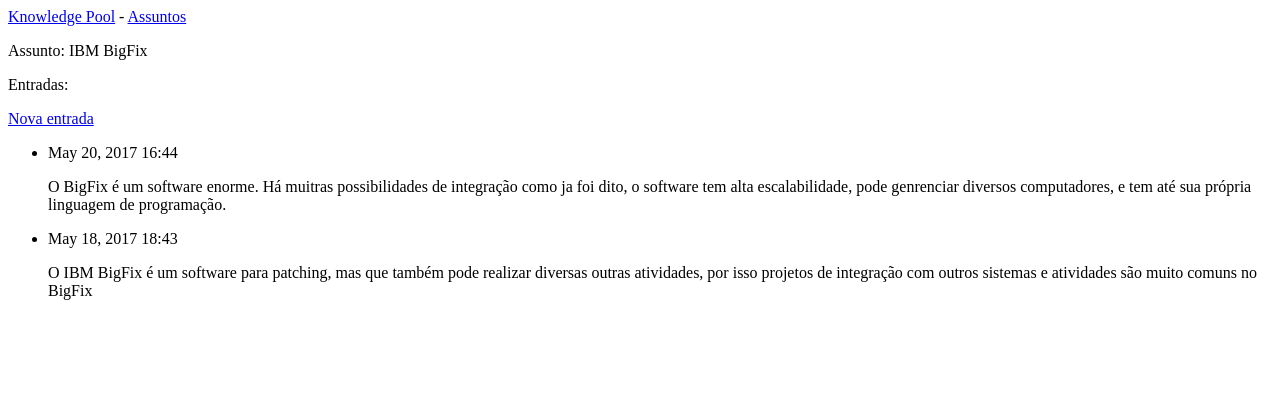
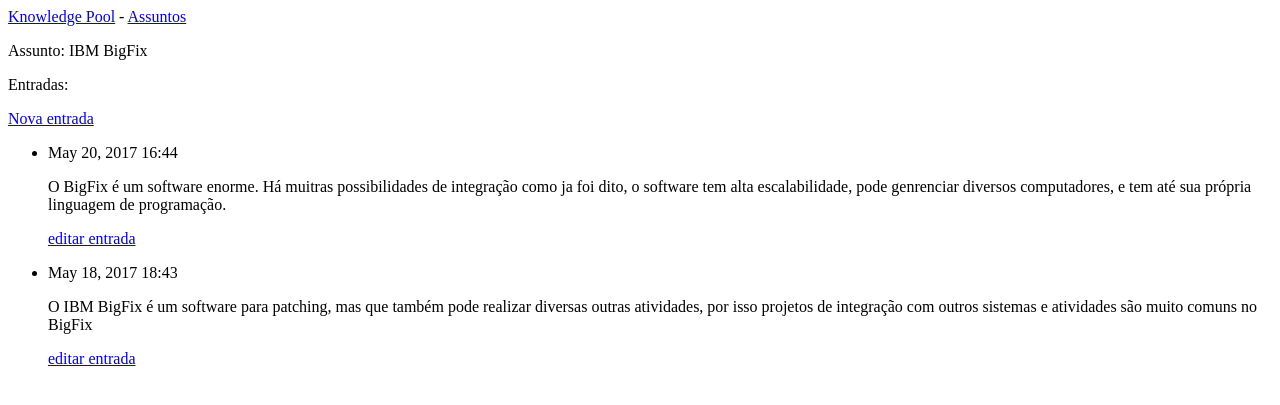
Before and after one commit to tv-nieri/knowledge_pool, a Django app: page /assuntos/1/ in a window 1280 px wide. Shown: the top 405 px of the page. Run offline with Django 3.2, Linux system fonts and the light colour scheme; data comes from the database, SQL or seed files in the repository; both versions use the stored data as it was after the commit.

Commit message:
Add edit entries functionality to knowledge_pool app

```diff
--- a/knowledge_pool/templates/knowledge_pool/assunto.html
+++ b/knowledge_pool/templates/knowledge_pool/assunto.html
@@ -10,7 +10,11 @@
       <li>
         <p>{{ entrada.data_criacao|date:'M d, Y H:i' }}</p>
         <p>{{ entrada.texto|linebreaks }}</p>
+        <p>
+          <a href="{% url 'knowledge_pool:editar_entrada' entrada.id %}">editar entrada</a>
+        </p>
       </li>
+
     {% empty %}
       <li>Não há nenhuma entrada para este assunto ainda.</li>
     {% endfor %}
--- a/knowledge_pool/urls.py
+++ b/knowledge_pool/urls.py
@@ -19,4 +19,7 @@ urlpatterns = [
 
     # Página para uma nova entrada sobre um assunto específico
     url(r'^nova_entrada/(?P<assunto_id>\d+)/$', views.nova_entrada, name='nova_entrada'),
+
+    # Páginas para editar entradas sobre um assunto
+    url(r'^editar_entrada/(?P<entrada_id>\d+)/$', views.editar_entrada, name='editar_entrada'),
 ]
--- a/knowledge_pool/views.py
+++ b/knowledge_pool/views.py
@@ -3,12 +3,14 @@ from django.shortcuts import render
 from django.http import HttpResponseRedirect
 from django.core.urlresolvers import reverse
 
-from .models import Assunto
+from .models import Assunto, Entrada
 from .forms import AssuntoForm, EntradaForm
+
 
 def index(request):
     """ Retorna página Inicial """
     return render(request, 'knowledge_pool/index.html')
+
 
 def assuntos(request):
     """ Retorna uma página com todos os assuntos """
@@ -16,12 +18,14 @@ def assuntos(request):
     contexto = {'lista_assuntos': lista_assuntos}
     return  render(request, 'knowledge_pool/assuntos.html', contexto)
 
+
 def assunto(request, assunto_id):
     """ Retorna um assunto e todas as suas entradas """
     var_assunto = Assunto.objects.get(id=assunto_id)
     entradas = var_assunto.entrada_set.order_by('-data_criacao')
     contexto = {'assunto': var_assunto, 'entradas': entradas}
     return render(request, 'knowledge_pool/assunto.html', contexto)
+
 
 def novo_assunto(request):
     """ Cria um novo assunto """
@@ -34,6 +38,7 @@ def novo_assunto(request):
             return HttpResponseRedirect(reverse('knowledge_pool:assuntos'))
     context = {'form': form}
     return render(request, 'knowledge_pool/novo_assunto.html', context)
+
 
 def nova_entrada(request, assunto_id):
     """ Cria uma nova entrada sobre um assunto em específico """
@@ -52,3 +57,21 @@ def nova_entrada(request, assunto_id):
             return HttpResponseRedirect(reverse('knowledge_pool:assunto', args=[assunto_id]))
     context = {'assunto': assunto, 'form': form}
     return render(request, 'knowledge_pool/nova_entrada.html', context)
+
+
+def editar_entrada(request, entrada_id):
+    """ Edita uma entrada existente """
+    entrada = Entrada.objects.get(id=entrada_id)
+    assunto = entrada.assunto
+
+    if request.method != 'POST':
+        #Requição inicial, entrega um form com os dados da entrada preenchidos.
+        form = EntradaForm(instance=entrada)
+    else:
+        # Dados de post submetidos, processa os dados
+        form = EntradaForm(instance=entrada, data=request.POST)
+        if form.is_valid():
+            form.save()
+            return HttpResponseRedirect(reverse('knowledge_pool:assunto', args=[assunto.id]))
+    context = {'entrada': entrada, 'assunto': assunto, 'form': form}
+    return render(request, 'knowledge_pool/editar_entrada.html', context)
```
Also changed, not shown: knowledge_pool/templates/knowledge_pool/editar_entrada.html (added, +15 -0 lines), db.sqlite3.
